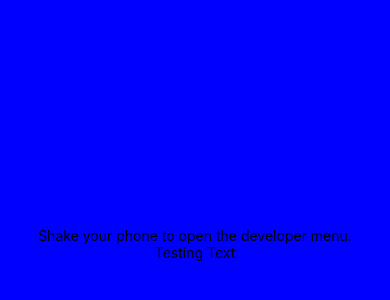
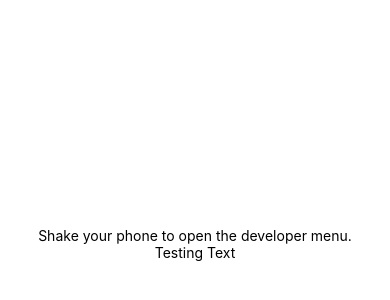
Before and after one commit to mvaleriani/ReactNativePractice, a React Native app in the folder Appraise/: screen / in a window 390 px wide. Shown: the part 178-478 px from the top of the page. Built offline with nearby package versions, Linux system fonts and the light colour scheme.

Commit message:
style rework

```diff
--- a/Appraise/App.js
+++ b/Appraise/App.js
@@ -16,7 +16,7 @@ export default class App extends React.Component {
 const styles = StyleSheet.create({
   container: {
     flex: 1,
-    backgroundColor: 'blue',
+    backgroundColor: '#fff',
     alignItems: 'center',
     justifyContent: 'center'
   },
```
